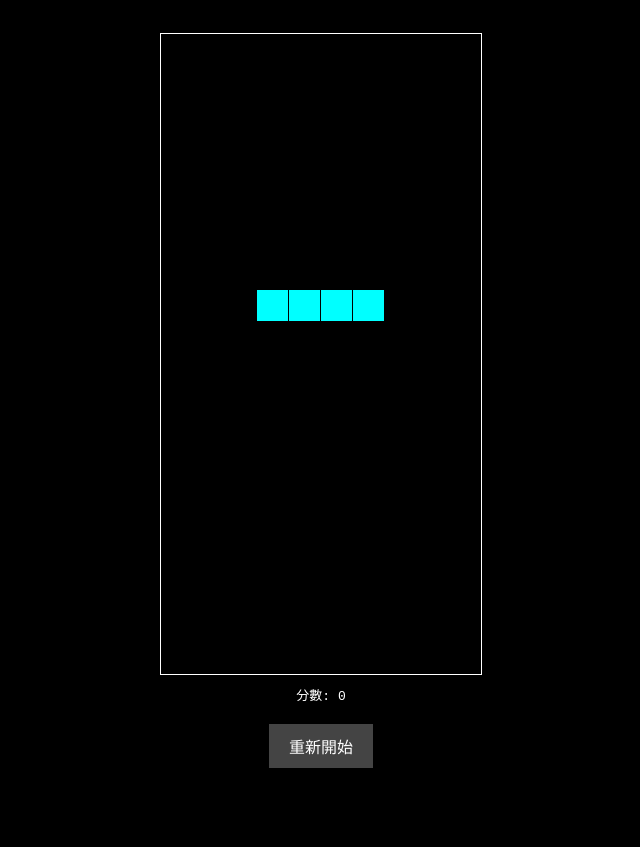
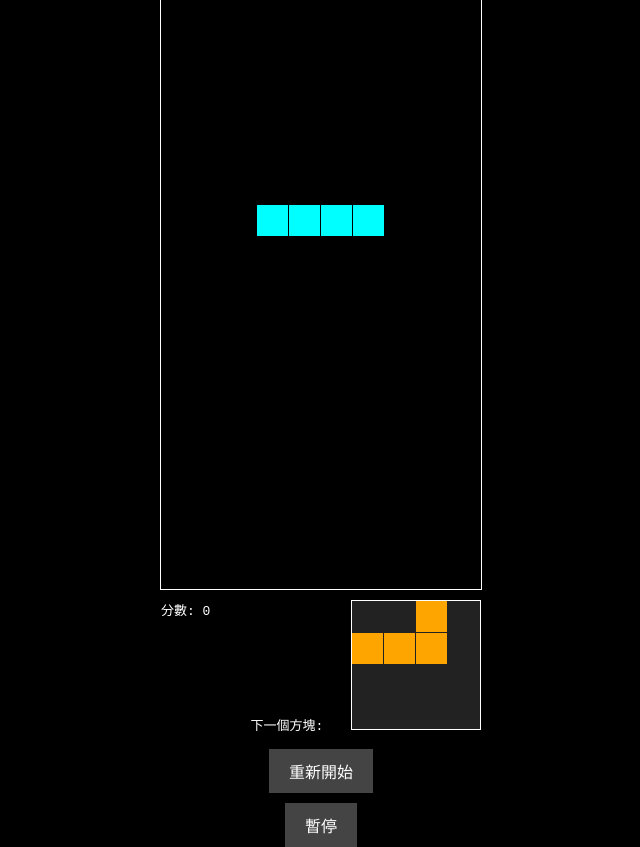
Before and after one commit to baiyanchen8/baiyanchen8.github.io, a plain HTML site: page posts/001.game/teteris.html in a window 1280 px wide. Shown: the whole page, without its empty margins (319-959 px from the left). Before the commit the page ends 800 px from the top, so only its background shows below. Drawn offline with Linux system fonts and the light colour scheme.

Commit message:
Update teteris.html

```diff
--- a/posts/001.game/teteris.html
+++ b/posts/001.game/teteris.html
@@ -1,7 +1,7 @@
 <!DOCTYPE html>
 <html>
 <head>
-  <title>Basic Tetris HTML Game</title>
+  <title>Enhanced Tetris Game</title>
   <meta charset="UTF-8">
   <style>
     html, body {
@@ -24,7 +24,7 @@
     }
 
     button {
-      margin-top: 10px;
+      margin: 5px;
       padding: 10px 20px;
       font-size: 16px;
       background-color: #444;
@@ -37,8 +37,16 @@
       background-color: #666;
     }
 
-    .score-board {
+    .info-board {
+      display: flex;
+      justify-content: space-between;
+      width: 320px;
       margin: 10px 0;
+    }
+
+    #nextCanvas {
+      background-color: #222;
+      margin-left: 20px;
     }
   </style>
 </head>
@@ -46,11 +54,18 @@
 
 <canvas width="320" height="640" id="game"></canvas>
 
-<div class="score-board">
-  分數: <span id="score">0</span>
+<div class="info-board">
+  <div>
+    分數: <span id="score">0</span>
+  </div>
+  <div>
+    下一個方塊:
+    <canvas width="128" height="128" id="nextCanvas"></canvas>
+  </div>
 </div>
 
 <button id="restartButton">重新開始</button>
+<button id="pauseButton">暫停</button>
 
 <script>
 // 隨機產生方塊的工具函式
@@ -80,6 +95,10 @@ function getNextTetromino() {
   const matrix = tetrominos[name];
   const col = playfield[0].length / 2 - Math.ceil(matrix[0].length / 2);
   const row = name === 'I' ? -1 : -2;
+
+  // 更新下一個方塊預覽
+  nextTetromino = tetrominoSequence[tetrominoSequence.length - 1];
+  drawNextTetromino();
 
   return { name, matrix, row, col };
 }
@@ -178,8 +197,19 @@ function resetGame() {
   tetrominoSequence.length = 0;
   tetromino = getNextTetromino();
   gameOver = false;
+  isPaused = false;
   cancelAnimationFrame(rAF);
   rAF = requestAnimationFrame(loop);
+}
+
+// 暫停或繼續遊戲
+function togglePause() {
+  if (gameOver) return;
+  isPaused = !isPaused;
+  document.getElementById('pauseButton').textContent = isPaused ? '繼續' : '暫停';
+  if (!isPaused) {
+    rAF = requestAnimationFrame(loop);
+  }
 }
 
 // 更新分數顯示
@@ -187,8 +217,27 @@ function updateScoreDisplay() {
   document.getElementById('score').textContent = score;
 }
 
+// 繪製下一個方塊預覽
+function drawNextTetromino() {
+  nextContext.clearRect(0, 0, nextCanvas.width, nextCanvas.height);
+  const matrix = tetrominos[nextTetromino];
+  const color = colors[nextTetromino];
+  const size = 32;
+
+  nextContext.fillStyle = color;
+  for (let row = 0; row < matrix.length; row++) {
+    for (let col = 0; col < matrix[row].length; col++) {
+      if (matrix[row][col]) {
+        nextContext.fillRect(col * size, row * size, size - 1, size - 1);
+      }
+    }
+  }
+}
+
 // 遊戲主循環
 function loop() {
+  if (isPaused) return;
+
   rAF = requestAnimationFrame(loop);
   context.clearRect(0, 0, canvas.width, canvas.height);
 
@@ -226,7 +275,7 @@ function loop() {
 
 // 控制方塊移動
 document.addEventListener('keydown', function(e) {
-  if (gameOver) return;
+  if (gameOver || isPaused) return;
 
   if (e.which === 37 || e.which === 39) {
     const col = e.which === 37 ? tetromino.col - 1 : tetromino.col + 1;
@@ -253,19 +302,27 @@ document.addEventListener('keydown', function(e) {
   }
 });
 
-// 綁定重新開始按鈕
+// 綁定按鈕事件
 document.getElementById('restartButton').addEventListener('click', resetGame);
+document.getElementById('pauseButton').addEventListener('click', togglePause);
 
 // 初始化變數
 const canvas = document.getElementById('game');
 const context = canvas.getContext('2d');
 const grid = 32;
+
+const nextCanvas = document.getElementById('nextCanvas');
+const nextContext = nextCanvas.getContext('2d');
+
 const tetrominoSequence = [];
 const playfield = [];
+
 let count = 0;
 let score = 0;
 let gameOver = false;
+let isPaused = false;
 let rAF = null;
+let nextTetromino = null;
 
 for (let row = -2; row < 20; row++) {
   playfield[row] = [];
```
